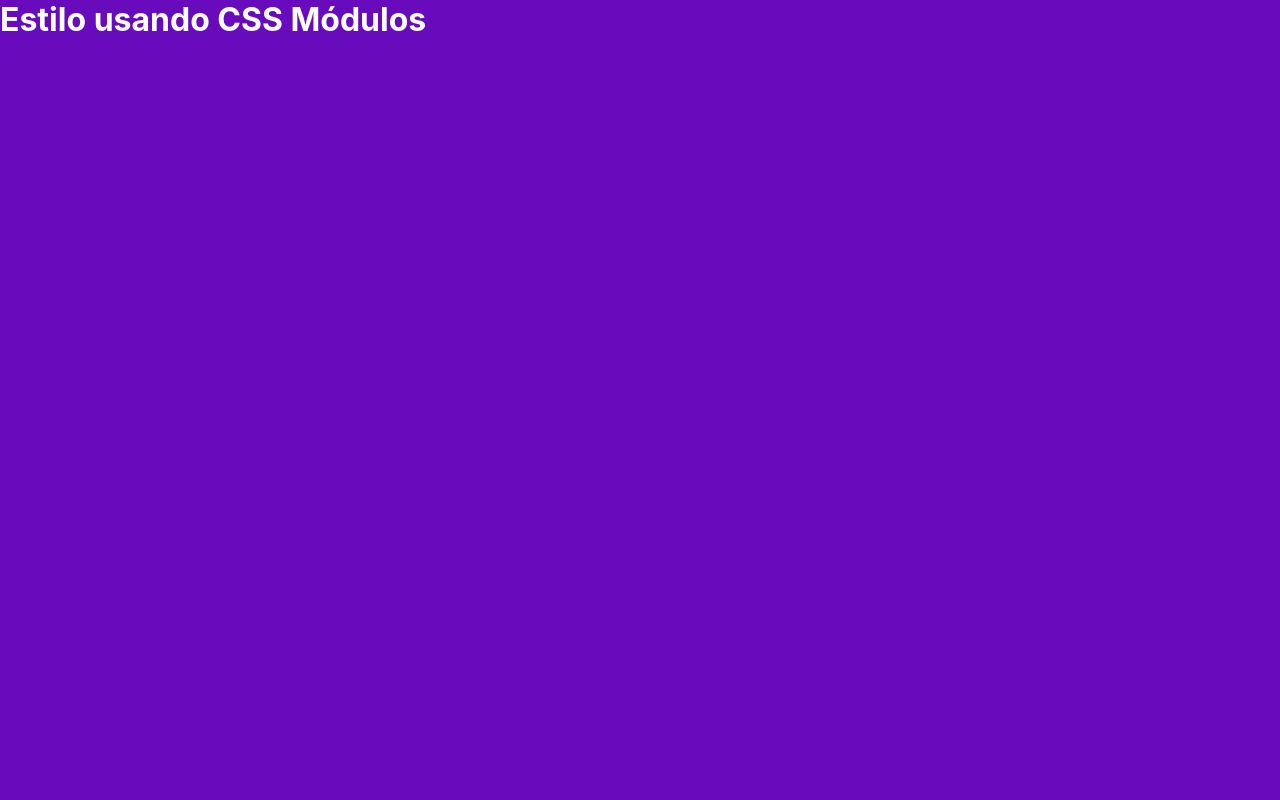
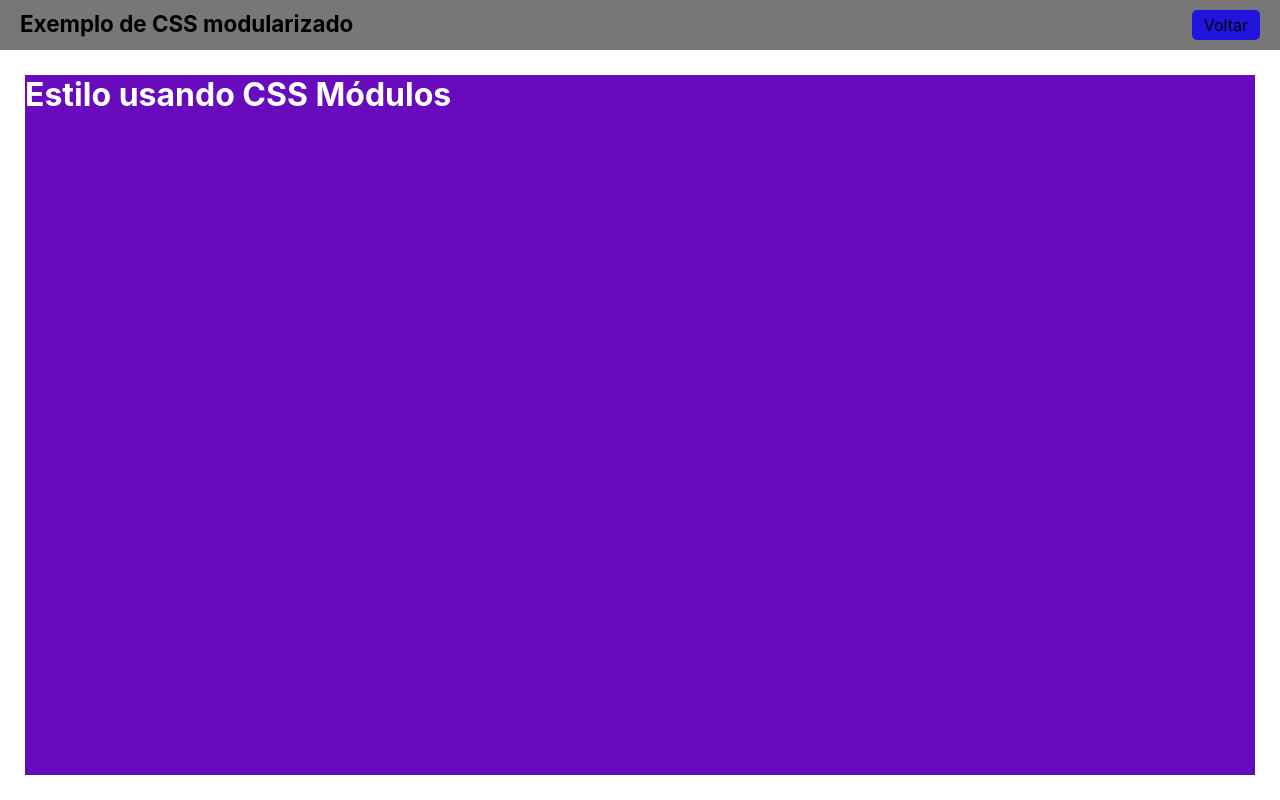
Before and after one commit to projetos-de-estudo-e-portfolio/nextjs, a Next.js app: page /estiloso in a window 1280 px wide. Built offline with nearby package versions, Linux system fonts and the light colour scheme.

Commit message:
feat: add components and module style

```diff
--- /dev/null
+++ b/src/components/Layout.tsx
@@ -0,0 +1,19 @@
+import Link from "next/link";
+import styles from '../styles/Layout.module.css'
+
+export default function Layout(props: any) {
+  return(
+    <div className={styles.layout}>
+
+      <div className={styles.cabecalho}>
+        <h1>{props.titulo ?? 'Mais um exemplo'}</h1>
+        <Link href="/">Voltar</Link>
+      </div>
+
+      <div className={styles.conteudo}>
+        {props.children}
+      </div>
+
+    </div>
+  )
+}
--- a/src/pages/estiloso.tsx
+++ b/src/pages/estiloso.tsx
@@ -1,9 +1,13 @@
+import Link from 'next/link'
+import Layout from '../components/Layout'
 import styles from '../styles/Estiloso.module.css'
 
 export default function Estiloso() {
   return (
-    <div className={styles.roxo}>
-      <h1>Estilo usando CSS Módulos</h1>
-    </div>
+    <Layout titulo="Exemplo de CSS modularizado">
+      <div className={styles.roxo}>
+        <h1>Estilo usando CSS Módulos</h1>
+      </div>
+    </Layout>
   )
 }
--- a/src/pages/index.tsx
+++ b/src/pages/index.tsx
@@ -1,7 +1,11 @@
+import Link from "next/link"
+
 export default function Inicio() {
   return (
     <div>
-      <h1>Fundamentos de Next.js & React</h1>
+      <Link href="/estiloso">
+        Estiloso
+      </Link>
     </div>
   )
 }
--- a/src/pages/teste.tsx
+++ /dev/null
@@ -1,5 +0,0 @@
-export default function Teste() {
-  return (
-    "Teste"
-  )
-}
--- a/src/styles/Estiloso.module.css
+++ b/src/styles/Estiloso.module.css
@@ -1,5 +1,5 @@
 .roxo {
-  height: 100vh;
+  height: 100%;
   background-color: #670bbd;
   color: #fff
 }
--- /dev/null
+++ b/src/styles/Layout.module.css
@@ -0,0 +1,28 @@
+.layout {
+  height: 100vh;
+  display: flex;
+  flex-direction: column;
+}
+
+.cabecalho {
+  display: flex;
+  justify-content: space-between;
+  padding: 10px 20px;
+  background-color: #777;
+}
+
+.cabecalho h1 {
+  margin: 0;
+  font-size: 1.4rem;
+}
+
+.cabecalho a {
+  background-color: rgb(33, 20, 220);
+  padding: 5px 12px;
+  border-radius: 5px;
+}
+
+.conteudo {
+  padding: 25px;
+  height: 100%;
+}
```
Also changed, not shown: src/components/Cacecalho.tsx (added, +7 -0 lines), src/pages/exemplo.tsx (added, +7 -0 lines).
